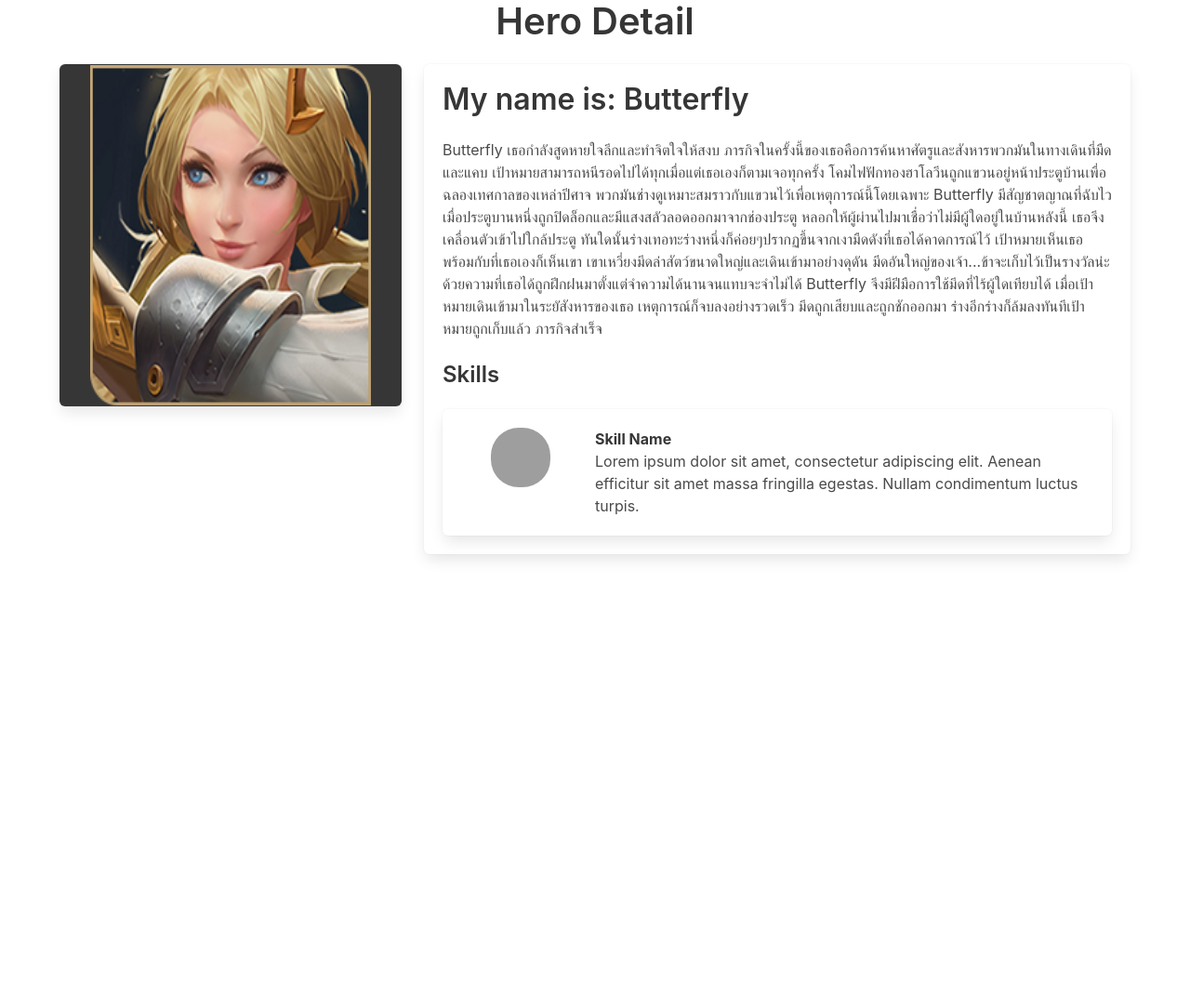
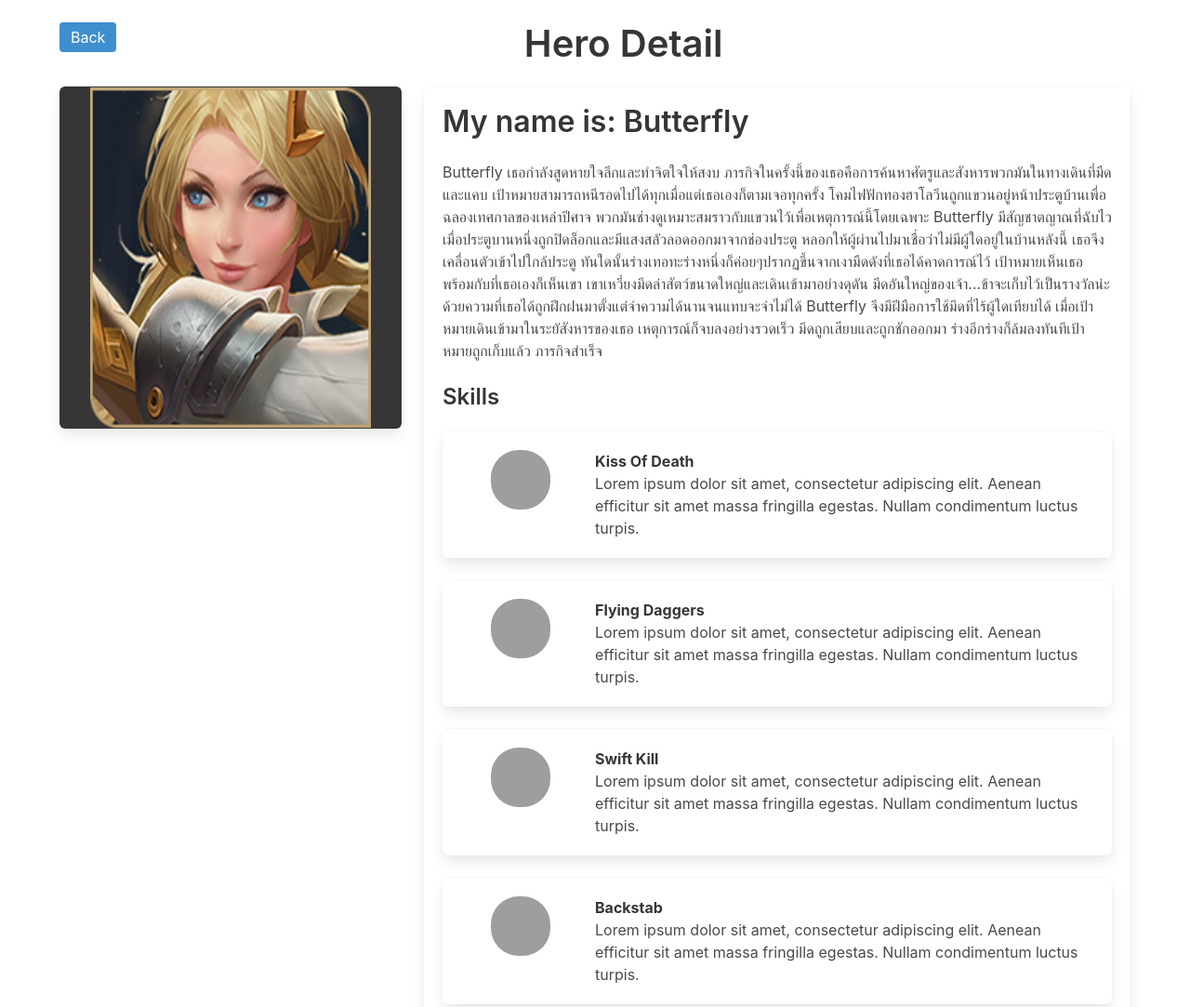
Before and after one commit to bosemian/react-heros, a React app: page /hero/1 in a window 1280 px wide. Shown: the top 1083 px of the page at 93% size. Before the commit the page ends 800 px from the top, so only its background shows below. Built offline with nearby package versions, Linux system fonts and the light colour scheme; grey boxes are pictures that could not be loaded.

Commit message:
back to home page from detail

```diff
--- a/src/components/Hero/HeroDetail.js
+++ b/src/components/Hero/HeroDetail.js
@@ -1,5 +1,6 @@
 import React, { Component } from 'react';
 import _ from 'lodash'
+import { Link } from 'react-router-dom'
 
 import heros from '../../../heros'
 
@@ -29,7 +30,7 @@ class HeroDetail extends Component {
               <h4 className="title is-4">Skills</h4>
             </div>
             <div className="content">
-              { this.renderSkill() }
+              { this.renderSkill(hero.skill) }
             </div>
           </article>
         </div>
@@ -37,19 +38,20 @@ class HeroDetail extends Component {
     )
   }
 
-  renderSkill = () => {
+  renderSkill = (skills) => {
+    return skills.map((skill, i) => {
       return (
-      <div className="box">
+        <div key={i} className="box">
           <article className="media">
             <div className="media-left">
               <figure>
-              <img className="skill-img" src="http://bulma.io/images/placeholders/64x64.png" alt="Image" />
+                <img className="skill-img" src={skill.img} title={skill.skillname} alt={skill.skillname} />
               </figure>
             </div>
             <div className="media-content">
               <div className="content">
                 <p>
-                <strong>Skill Name</strong>
+                  <strong>{skill.skillname}</strong>
                   <br />
                   Lorem ipsum dolor sit amet, consectetur adipiscing elit. Aenean efficitur sit amet massa fringilla egestas. Nullam condimentum luctus turpis.
                 </p>
@@ -58,13 +60,18 @@ class HeroDetail extends Component {
           </article>
         </div>
       )
+    })
   }
 
   render() {
     return (
       <div>
-        <div className="has-text-centered">
-          <h2 className="title is-2">Hero Detail</h2>
+        <div>
+          <br/>
+          <Link to="/">
+            <span className="is-pulled-left tag is-info is-medium">Back</span>
+          </Link>
+          <h2 className="has-text-centered title is-2">Hero Detail</h2>
         </div>
         <br />
         { this.renderHero() }
--- a/src/style/style.css
+++ b/src/style/style.css
@@ -1,7 +1,3 @@
-.hero {
-    cursor: pointer
-}
-
 .img-circle {
     border-radius: 30px;
 }
@@ -27,4 +23,5 @@
     width: 64px;
     height: 64px;
     border-radius: 30px;
+    cursor: pointer;
 }
```
Lines whose indentation alone changed are shown as unchanged.
